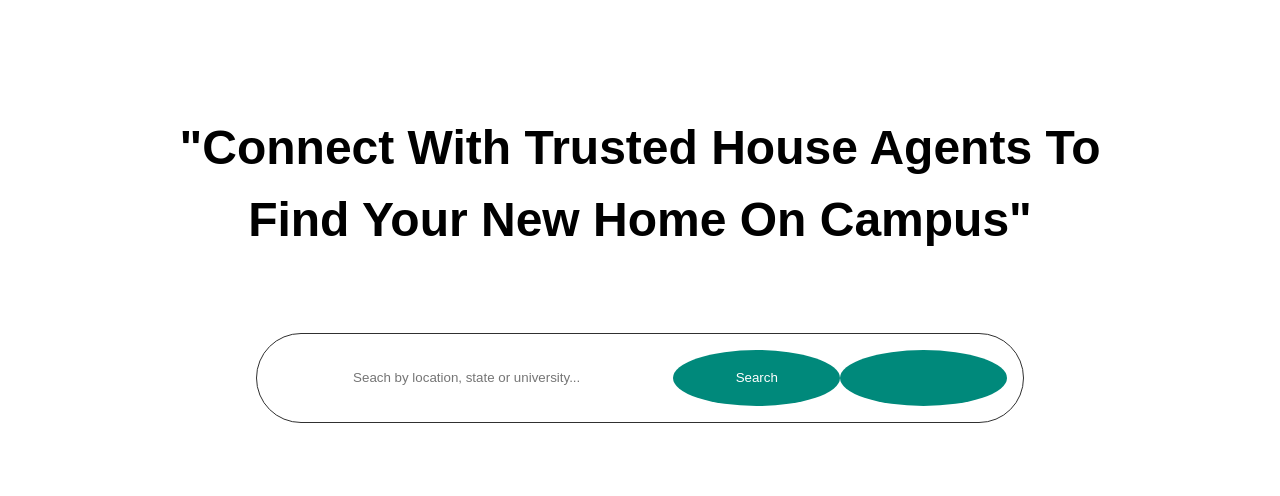
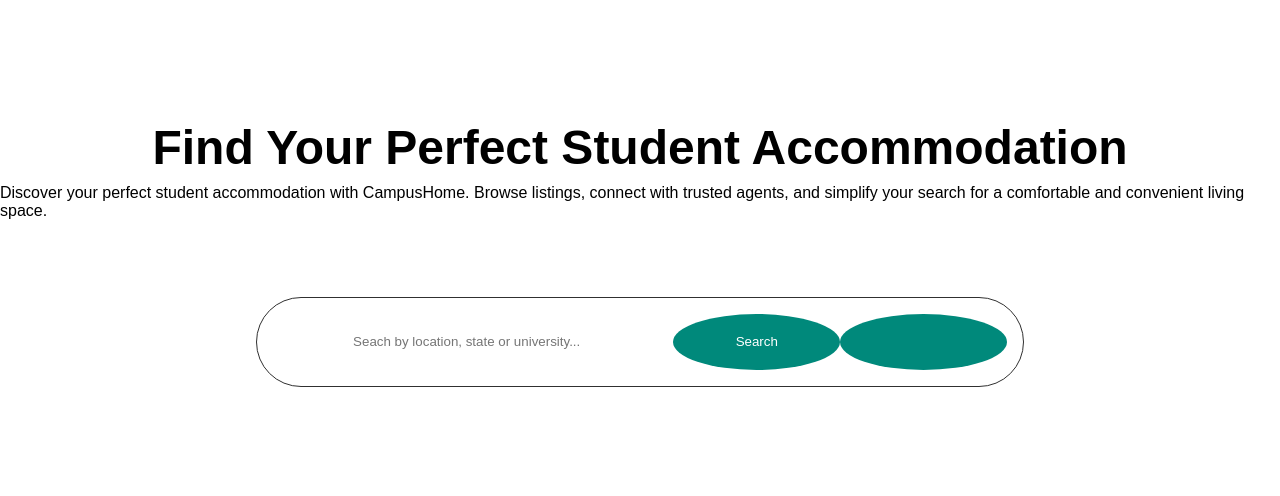
Before and after one commit to Hazaloolu/Safehaven, a Django app: page / in a window 1280 px wide. Shown: the part 80-576 px from the top of the page. Run offline with Django 4.2, Linux system fonts and the light colour scheme; data comes from the database, SQL or seed files in the repository; some web fonts are replaced.

Commit message:
Update index.html

```diff
--- a/templates/main/index.html
+++ b/templates/main/index.html
@@ -49,7 +49,8 @@
         {% comment %} ------------ HERO SECTION ---------- {% endcomment %}
 
         <section class="hero-section">
-             <h1>"Connect with trusted house agents to find your new home on campus"</h1>
+             <h1>Find Your Perfect Student Accommodation</h1>
+<p>Discover your perfect student accommodation with CampusHome. Browse listings, connect with trusted agents, and simplify your search for a comfortable and convenient living space.</p>
 
               <div class="search_field">
                 <form action="{% url 'search' %}">
```
